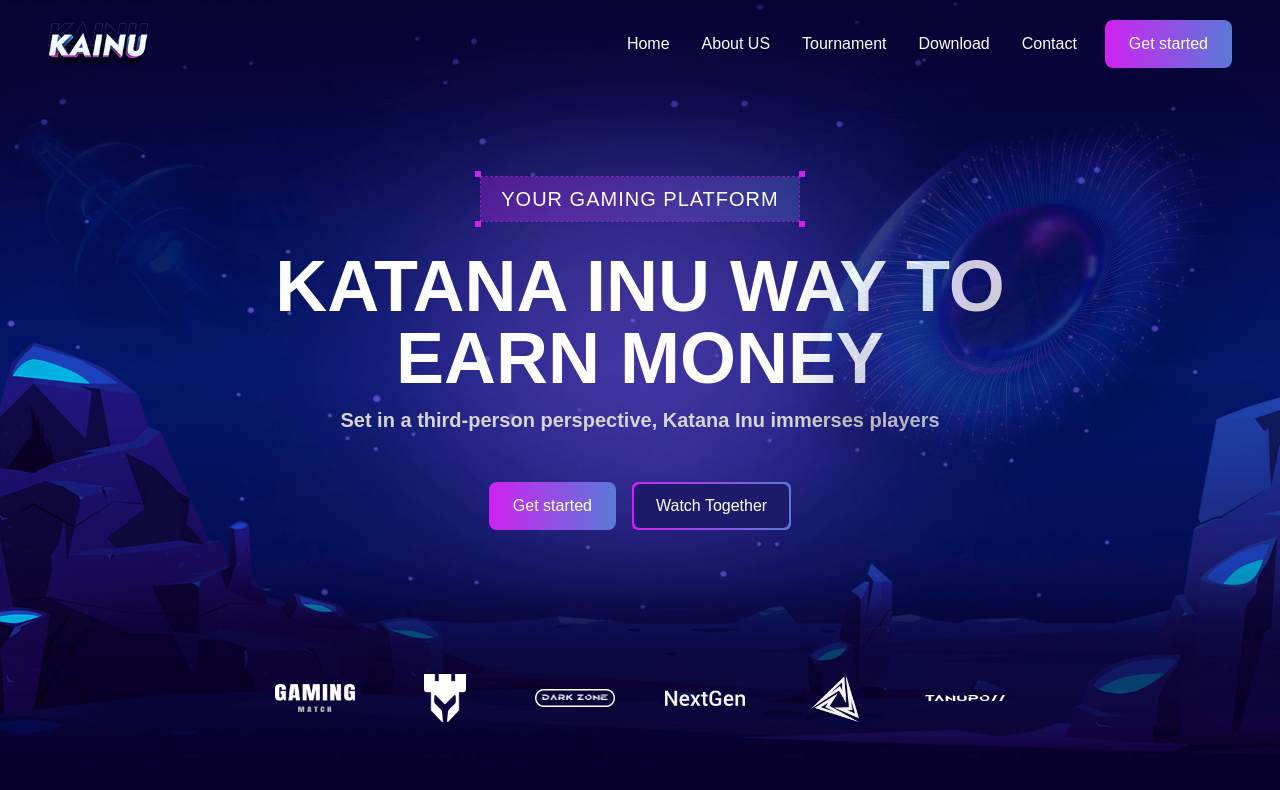
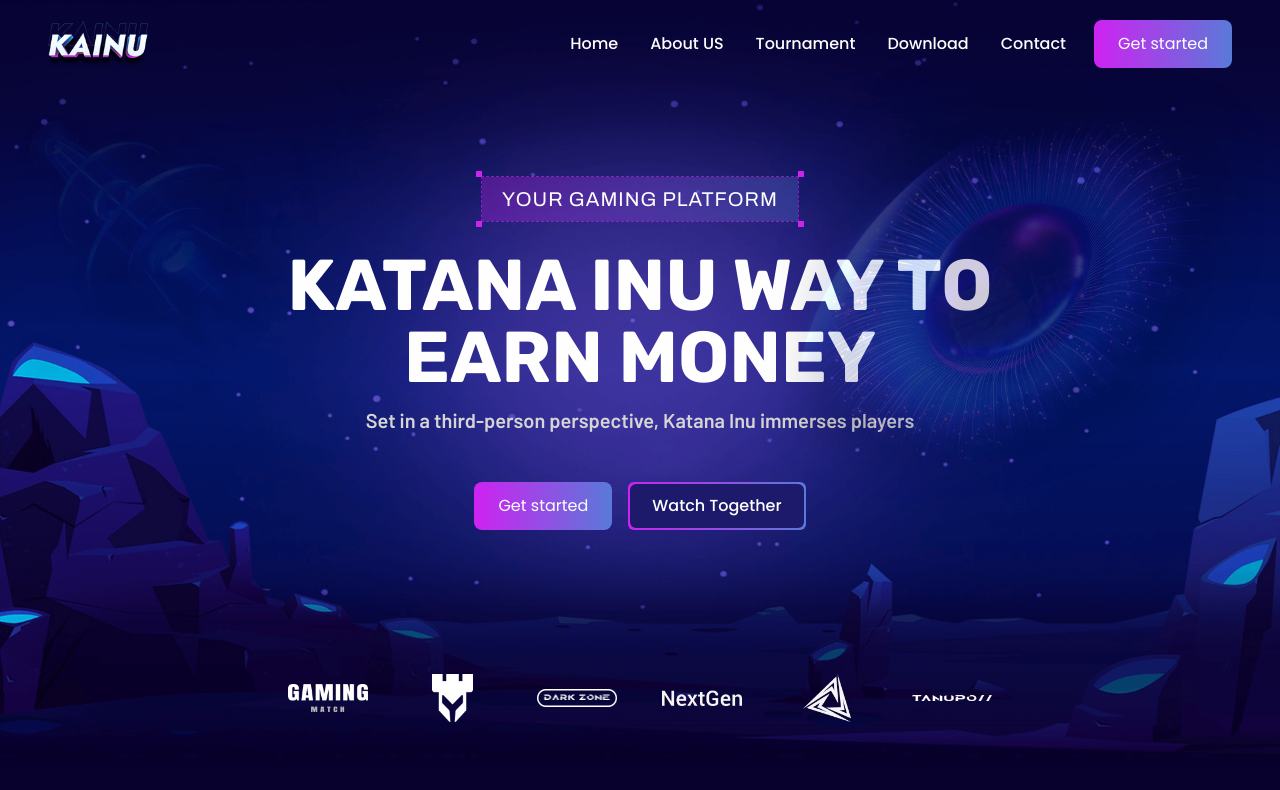
Before and after one commit to Mehedi-Hasan0/kainu-second, a Next.js app: page / in a window 1280 px wide. Shown: the top 790 px of the page. Built offline with nearby package versions, Linux system fonts and the light colour scheme.

Commit message:
custom fadein css added

```diff
--- a/tailwind.config.js
+++ b/tailwind.config.js
@@ -18,10 +18,11 @@ module.exports = {
     },
     extend: {
       fontFamily: {
-        rubik: ["--font-rubik", "sans-serif"],
-        barlow: ["--font-barlow", "sans-serif"],
-        poppins: ["--font-poppins", "sans-serif"],
+        rubik: ["var(--font-rubik)", "sans-serif"],
+        barlow: ["var(--font-barlow)", "sans-serif"],
+        poppins: ["var(--font-poppins)", "sans-serif"],
         berlin: ["var(--font-berlin-sans)", "sans-serif"],
+        archivo: ["var(--font-archivo)", "sans-serif"],
       },
       colors: {
         border: "hsl(var(--border))",
```
